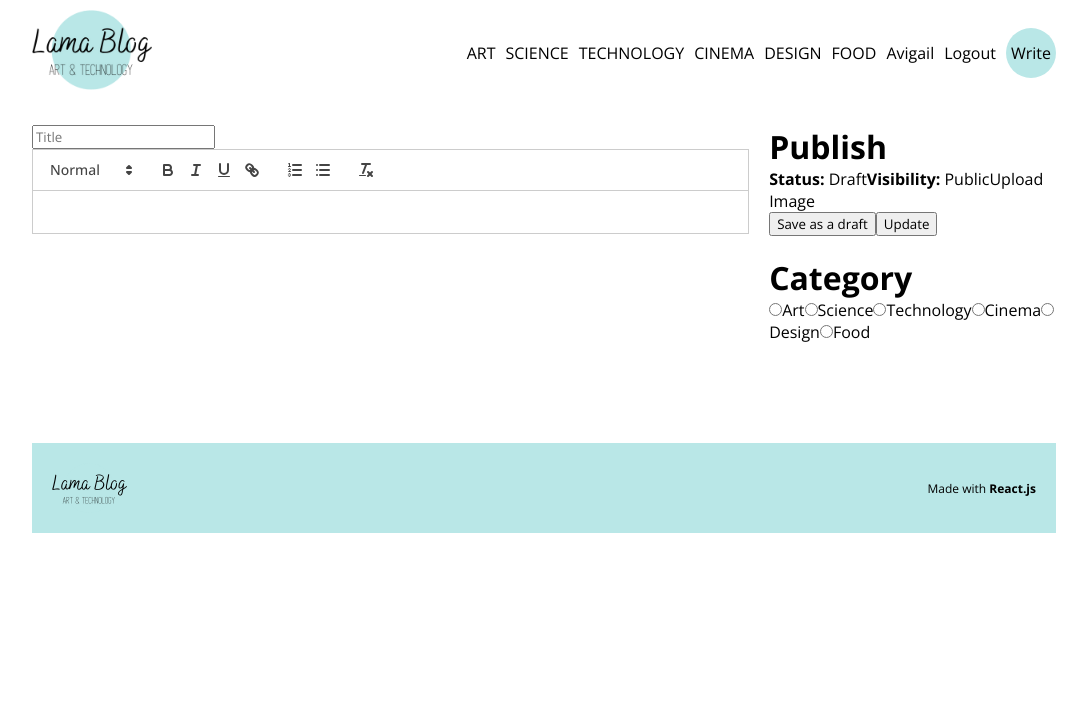
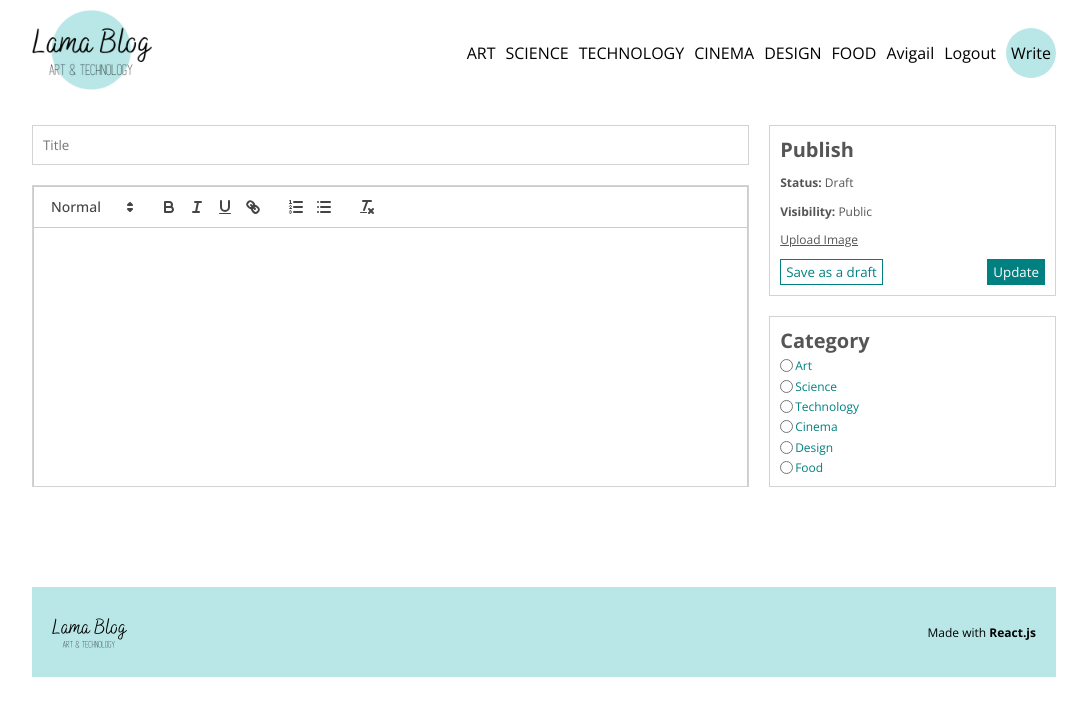
Before and after one commit to avishaar/Blog-App, a React (Create React App) app in the folder client/: page /write in a window 1280 px wide. Shown: the top 716 px of the page, without its empty margins (96-1183 px from the left). Built offline with nearby package versions, Linux system fonts and the light colour scheme.

Commit message:
write page styling

```diff
--- a/client/src/pages/Write.jsx
+++ b/client/src/pages/Write.jsx
@@ -12,7 +12,7 @@ const Write = () => {
             <div className="content">
                 <input type="text" placeholder="Title" />
                 <div className="editorContainer">
-                <ReactQuill theme="snow" value={value} onChange={setValue} />
+                <ReactQuill className="editor" theme="snow" value={value} onChange={setValue} />
                 </div>
             </div>
             <div className="menu">
@@ -25,7 +25,7 @@ const Write = () => {
                         <b>Visibility: </b> Public
                     </span>
                     <input style={{display:"none"}} type="file" name="" id="file" />
-                    <label htmlFor="file">Upload Image</label>
+                    <label className="file" htmlFor="file">Upload Image</label>
                     <div className="buttons">
                         <button>Save as a draft</button>
                         <button>Update</button>
@@ -33,18 +33,30 @@ const Write = () => {
                 </div>
                 <div className="item">
                     <h1>Category</h1>
+                    <div className="cat">
                         <input type="radio" name="cat" value="art" id="art" />
                         <label htmlFor="art">Art</label>
+                    </div>
+                    <div className="cat">
                         <input type="radio" name="cat" value="science" id="science" />
                         <label htmlFor="science">Science</label>
+                    </div>
+                    <div className="cat">
                         <input type="radio" name="cat" value="technology" id="technology" />
                         <label htmlFor="technology">Technology</label>
+                    </div>
+                    <div className="cat">
                         <input type="radio" name="cat" value="cinema" id="cinema" />
                         <label htmlFor="cinema">Cinema</label>
+                    </div>
+                    <div className="cat">
                         <input type="radio" name="cat" value="design" id="design" />
                         <label htmlFor="design">Design</label>
+                    </div>
+                    <div className="cat">
                         <input type="radio" name="cat" value="food" id="food" />
                         <label htmlFor="food">Food</label>
+                    </div>
                 </div>
             </div>
         </div>
--- a/client/src/style.scss
+++ b/client/src/style.scss
@@ -314,6 +314,25 @@ $lightGreen : #b9e7e7;
 
             .content{
                 flex: 5;
+                display: flex;
+                flex-direction: column;
+                gap: 20px;
+
+                input{
+                    padding: 10px;
+                    border: 1px solid lightgray;
+                }
+
+                .editorContainer{
+                    height: 300px;
+                    overflow: scroll;
+                    border: 1px solid lightgray;
+
+                    .editor{
+                        height: 100%;
+                        border: none;
+                    }
+                }
             }
 
             .menu{
@@ -321,6 +340,54 @@ $lightGreen : #b9e7e7;
                 display: flex;
                 flex-direction: column;
                 gap: 20px;
+
+                .item{
+                    padding: 10px;
+                    border: 1px solid lightgray;
+                    flex: 1;
+                    display: flex;
+                    flex-direction: column;
+                    justify-content: space-between;
+                    font-size: 12px;
+                    color: #555;
+
+                    h1{
+                        font-size: 20px;
+                    }
+
+                    .file{
+                        text-decoration: underline;
+                        cursor: pointer;
+                    }
+
+                    .buttons{
+                        display: flex;
+                        justify-content: space-between;
+
+                        :first-child{
+                            cursor: pointer;
+                            color: teal;
+                            background-color: white;
+                            border: 1px solid teal;
+                            padding: 3px 5px;
+                        }
+
+                        :last-child{
+                            cursor: pointer;
+                            color: white;
+                            background-color: teal;
+                            border: 1px solid teal;
+                            padding: 3px 5px;
+                        }
+                    }
+
+                    .cat{
+                        display: flex;
+                        align-items: center;
+                        gap: 2px;
+                        color: teal;
+                    }
+                }
             }
         }
     }
```
Lines whose indentation alone changed are shown as unchanged.
